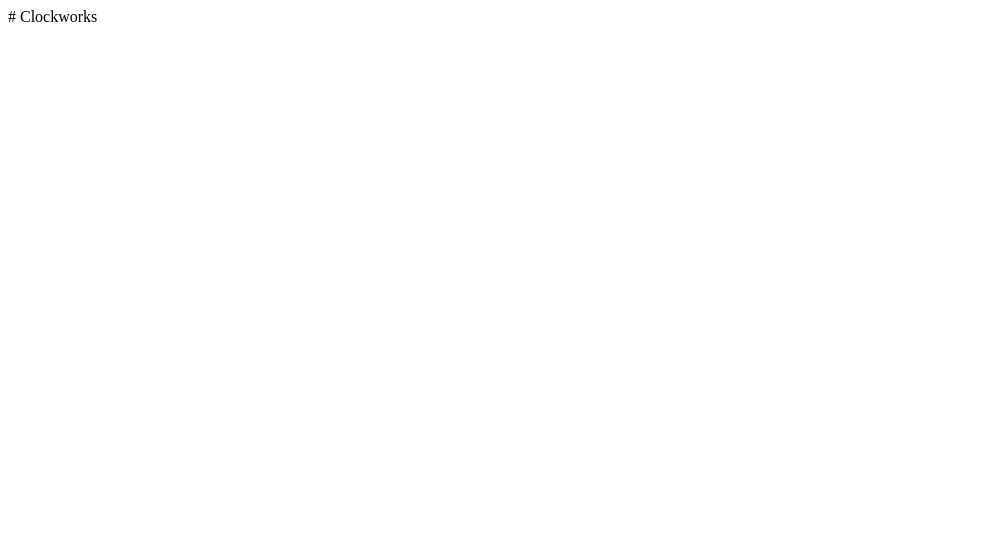
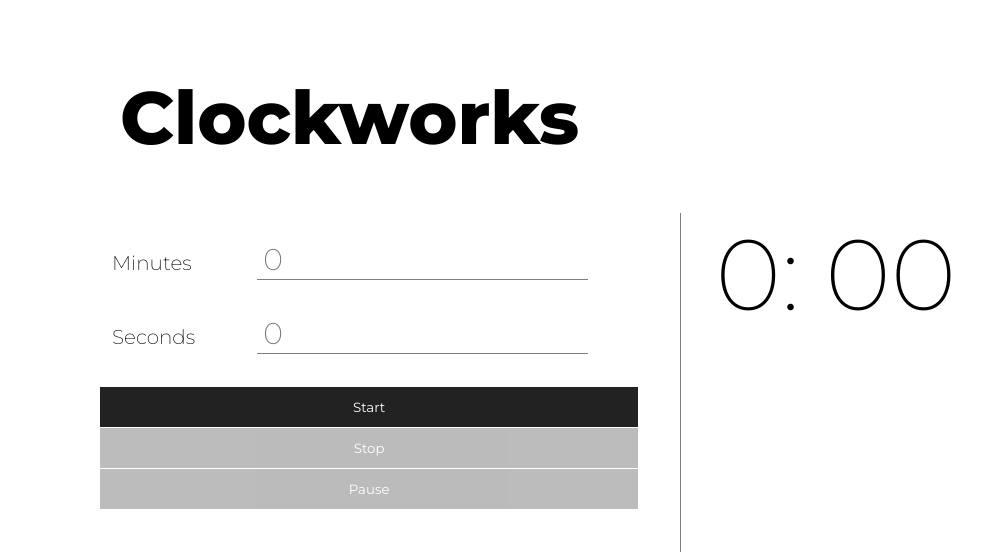
Before and after one commit to JayantGoel001/Clockworks, a plain HTML site: page index.html in a window 1280 px wide. Shown: the whole page, without its empty margins (0-1006 px from the left). Drawn offline with nearby package versions, Linux system fonts and the light colour scheme.

Commit message:
Initial Commit

```diff
--- a/index.html
+++ b/index.html
@@ -1 +1,31 @@
-# Clockworks
+<!DOCTYPE html>
+<html lang="en">
+<head>
+    <meta charset="UTF-8">
+    <title>Clockworks</title>
+    <link rel="icon" href="icon.png">
+    <link rel="preconnect" href="https://fonts.gstatic.com">
+    <link href="https://fonts.googleapis.com/css2?family=Montserrat:wght@200;400;800&display=swap" rel="stylesheet">
+    <link rel="stylesheet" href="styles.css"/>
+</head>
+<body>
+    <h1>Clockworks</h1>
+    <section id="control">
+        <div class="input-group">
+            <label for="minutes-input">Minutes</label>
+            <input type="number" placeholder="0" min="0" max="300" id="minutes-input">
+        </div>
+        <div class="input-group">
+            <label for="seconds-input">Seconds</label>
+            <input type="number" placeholder="0" min="0" max="59" step="5" id="seconds-input">
+        </div>
+        <button type="button" id="start-button" onclick="startTimer();">Start</button>
+        <button type="button" id="stop-button" disabled onclick="stopTimer();">Stop</button>
+        <button type="button" id="pause-button" disabled onclick="pauseTimer();">Pause</button>
+    </section>
+    <h2><span id="minutes">0</span>: <span id="seconds">00</span></h2>
+
+    <script src="https://code.jquery.com/jquery-3.6.0.min.js" integrity="sha256-/xUj+3OJU5yExlq6GSYGSHk7tPXikynS7ogEvDej/m4=" crossorigin="anonymous"></script>
+    <script type="text/javascript" src="script.js"></script>
+</body>
+</html>
```
Also changed, not shown: 1 other file.
